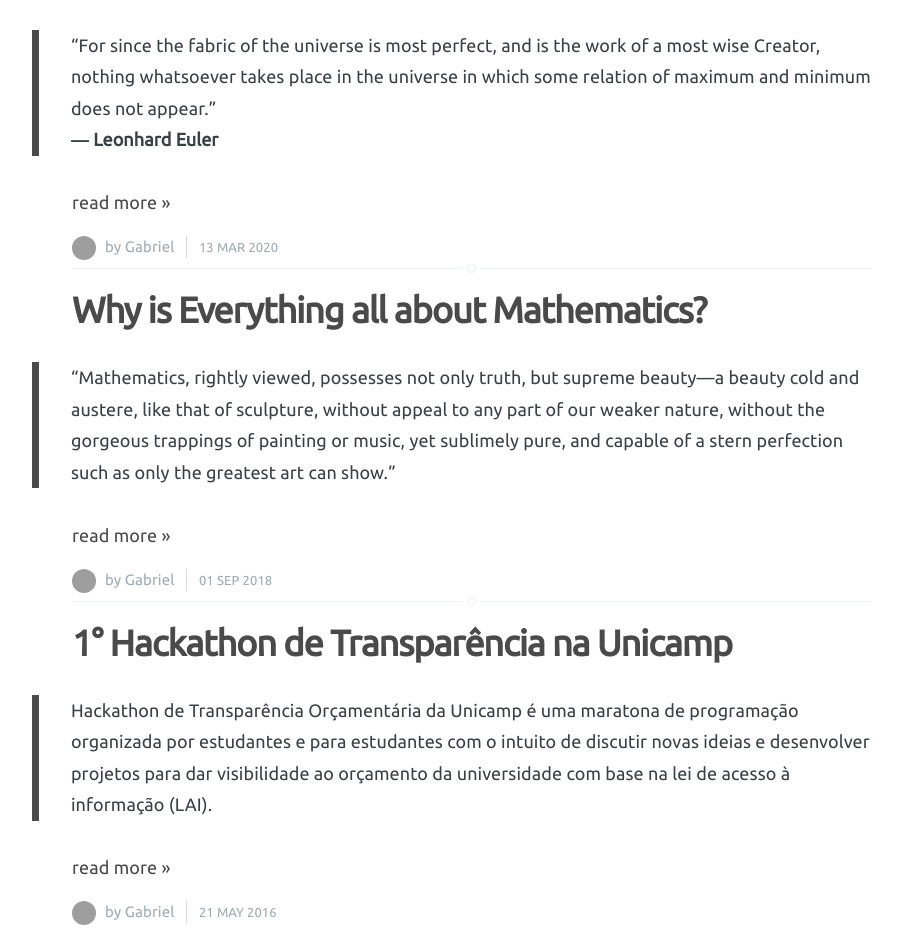
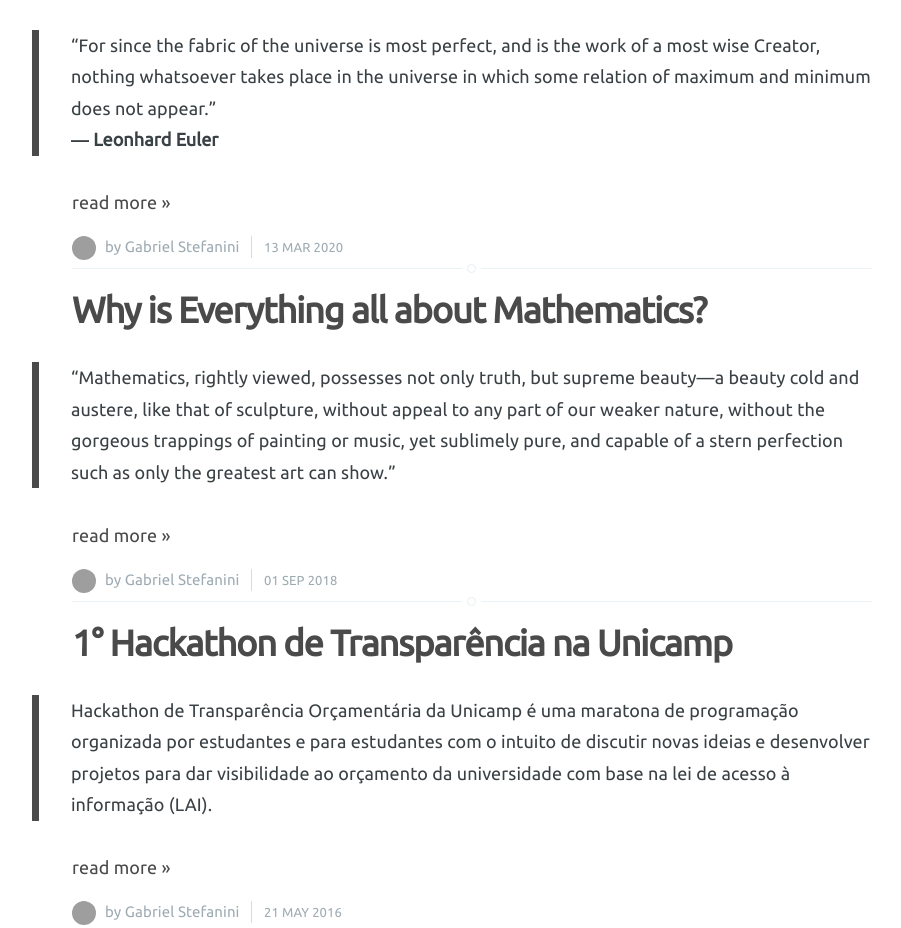
Before and after one commit to g4brielvs/g4brielvs.github.io, a Jekyll site: the page built from index.html, in a window 1280 px wide. Shown: the part 993-1921 px from the top of the page, without its empty margins (168-1069 px from the left). Built offline with Jekyll 4.4.1, drawn with Linux system fonts in a browser that asks for light colours; nearby versions of some CDN libraries; the list of posts is cut into pages by our own code; comment, search, counter and statistics services are not loaded; grey boxes are pictures that could not be loaded.

Commit message:
Change name

```diff
--- a/_data/authors.yml
+++ b/_data/authors.yml
@@ -1,6 +1,6 @@
 
 g4brielvs:
-    name: Gabriel
+    name: Gabriel Stefanini
     about:
     bio: "I'm a mathematician who's passionate about learning and creating a positive impact on people's lives one algorithm at a time. That's why I enjoy facing challenging problems and putting them in a way that's easy for everyone to understand."
     headline: "The true delight is in the finding out rather than in the knowing"
```
